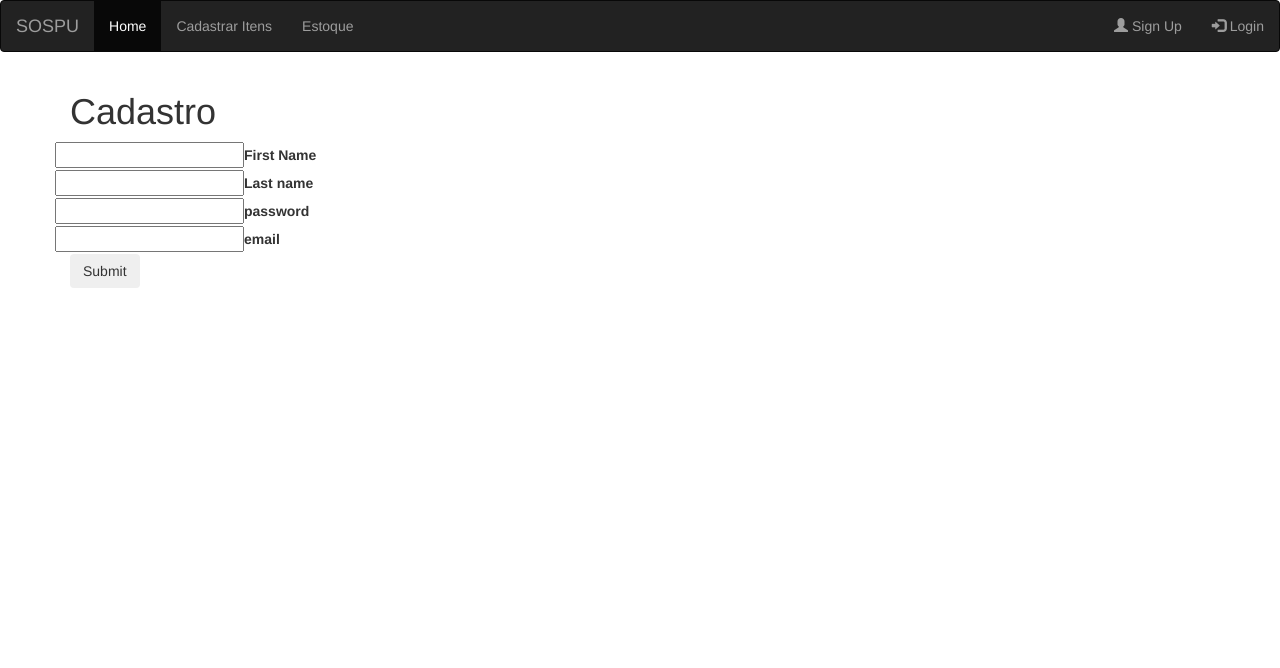
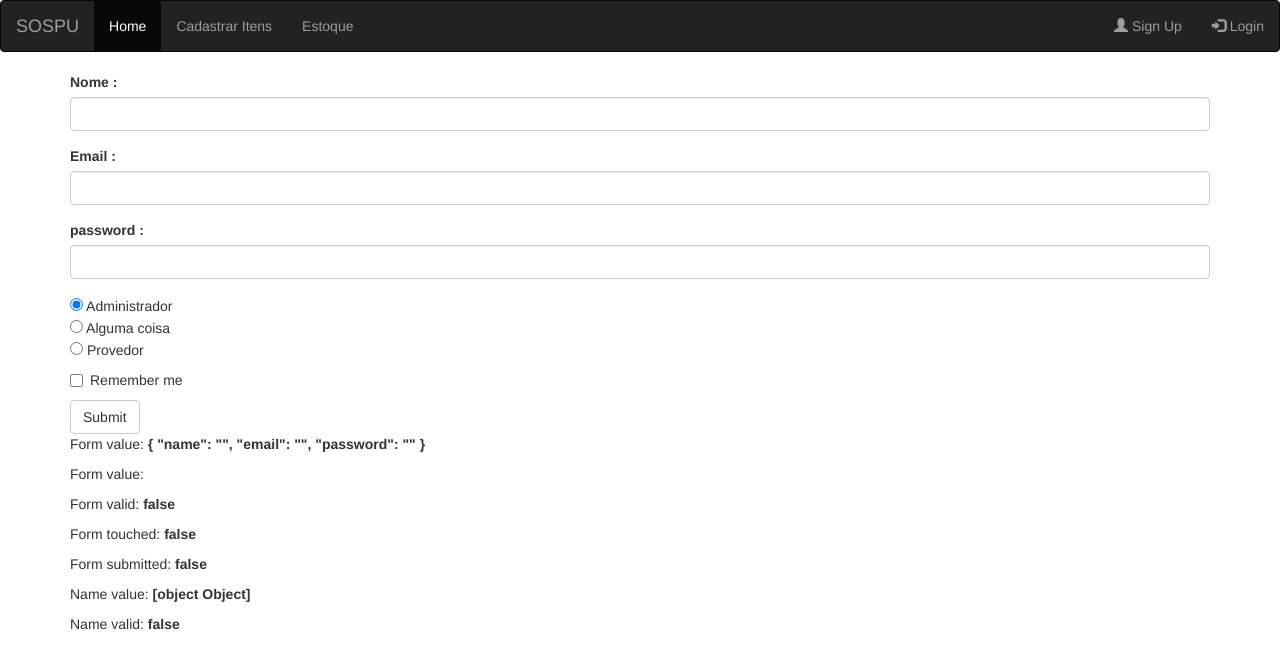
Before and after one commit to bernardlcs/Les2017.2, an Angular app: page /cadastro in a window 1280 px wide. Shown: the top 668 px of the page. Built offline with nearby package versions, Linux system fonts and the light colour scheme.

Commit message:
commit do cadastro com ng model

```diff
--- a/src/app/app.component.css
+++ b/src/app/app.component.css
@@ -0,0 +1,55 @@
+body{
+  background:url('http://garciabarreto.com.br/brasil/seo/primeirapaginadogoogle/images/primeira-pagina-google-6.png');
+  padding:50px;
+}
+
+#login-dp{
+  min-width: 250px;
+  padding: 14px 14px 0;
+  overflow:hidden;
+  background-color:rgba(255,255,255,.8);
+}
+#login-dp .help-block{
+  font-size:12px
+}
+#login-dp .bottom{
+  background-color:rgba(255,255,255,.8);
+  border-top:1px solid #ddd;
+  clear:both;
+  padding:14px;
+}
+#login-dp .social-buttons{
+  margin:12px 0
+}
+#login-dp .social-buttons a{
+  width: 49%;
+}
+#login-dp .form-group {
+  margin-bottom: 10px;
+}
+.btn-fb{
+  color: #fff;
+  background-color:#3b5998;
+}
+.btn-fb:hover{
+  color: #fff;
+  background-color:#496ebc
+}
+.btn-tw{
+  color: #fff;
+  background-color:#55acee;
+}
+.btn-tw:hover{
+  color: #fff;
+  background-color:#59b5fa;
+}
+@media(max-width:768px){
+  #login-dp{
+    background-color: inherit;
+    color: #fff;
+  }
+  #login-dp .bottom{
+    background-color: inherit;
+    border-top:0 none;
+  }
+}
--- a/src/app/cadastro-user/cadastro-user.component.html
+++ b/src/app/cadastro-user/cadastro-user.component.html
@@ -1,33 +1,46 @@
+<div>
 
-<h1>Cadastro</h1>
-  <div class="row">
-    <div class="input-field col s6">
-      <input value="" id="first_name" type="text" class="validate">
-      <label class="active" for="first_name">First Name</label>
+  <form #userFormCad="ngForm" (ngSubmit)="onFormSubmCad(userFormCad)">
+
+    <div class="form-group">
+      <label for="name">Nome :</label>
+      <input name="name" class="form-control"  id="name" ngModel required #userName="ngModel">
     </div>
-  </div>
 
-  <div class="row">
-    <div class="input-field col s6">
-      <input value="" id="last_name" type="text" class="validate">
-      <label class="active" for="last_name">Last name</label>
+    <div class="form-group">
+      <label for="email">Email :</label>
+      <input name="email" class="form-control"  id="email" ngModel required #userEmail="ngModel">
     </div>
-  </div>
 
-  <div class="row">
-    <div class="input-field col s6">
-      <input value="" id="password" type="text" class="validate">
-      <label class="active" for="password">password</label>
+    <div class="form-group">
+      <label for="password">password :</label>
+      <input type="password" name="password" class="form-control"  id="password" ngModel required #userPassword="ngModel">
     </div>
-  </div>
 
-  <div class="row">
-    <div class="input-field col s6">
-      <input value="" id="email" type="text" class="validate">
-      <label class="active" for="email" data-error="wrong" data-success="right">email</label>
+    <article>
+      <input type="radio" name="gender" value="Administrador" checked> Administrador<br>
+      <input type="radio" name="gender" value="Alguma coisa"> Alguma coisa<br>
+      <input type="radio" name="gender" value="Provedor"> Provedor
+    </article>
+
+    <div class="checkbox">
+      <label><input type="checkbox"> Remember me</label>
     </div>
-  </div>
 
-  <button class="btn waves-effect waves-light" type="submit" name="action">Submit
-    <i class="material-icons right"></i>
-  </button>
+    <button type="submit" class="btn btn-default">Submit</button>
+  </form>
+
+</div>
+
+<div>
+  <p>Form value: <b> {{ userFormCad.value | json }} </b></p>
+  <p>Form value: <b> {{ userFormCad.va | json }} </b></p>
+  <p>Form valid: <b> {{ userFormCad.valid }} </b></p>
+  <p>Form touched: <b> {{ userFormCad.touched }} </b></p>
+  <p>Form submitted: <b> {{ userFormCad.submitted }} </b></p>
+</div>
+
+<div>
+  <p>Name value: <b> {{ userFormCad.value }} </b></p>
+  <p>Name valid: <b> {{ userFormCad.valid }} </b></p>
+</div>
--- a/src/app/cadastro-user/cadastro-user.component.ts
+++ b/src/app/cadastro-user/cadastro-user.component.ts
@@ -1,4 +1,5 @@
 import { Component, OnInit, ViewEncapsulation } from '@angular/core';
+import { NgForm } from '@angular/forms';
 
 @Component({
   selector: 'app-cadastro-user',
@@ -8,6 +9,14 @@ import { Component, OnInit, ViewEncapsulation } from '@angular/core';
 })
 export class CadastroUserComponent implements OnInit {
 
+
+  onFormSubmCad(userFormCad: NgForm) {
+
+    console.log(userFormCad);
+
+  }
+
+
   constructor() { }
 
   ngOnInit() {
--- a/src/app/login/login.component.html
+++ b/src/app/login/login.component.html
@@ -1,10 +1,10 @@
-
+<form #formLogin = "ngForm"  (ngSubmit) = "onSubmit(formLogin)">
 <div class="container">
   <div class="row">
 
     <div class="col s6 offset-s3 z-depth-1" id="panell">
       <h3 id="title">Login</h3>
-      <form #formLogin = "ngForm"  (ngSubmit) = "onSubmit(formLogin)">
+
 
         <div class="input-field" id="username">
           <p>Username</p>
@@ -22,14 +22,18 @@
           <input type="checkbox" id="remember"/>
           <label for="remember" id="checkbox" >Remember me</label>
         </p>
+
         <button class="btn waves-effect waves-light" type="submit" name="action">Submit
           <i class="material-icons right"></i>
         </button>
+
         <a class="waves-effect waves-light btn" id="signin" routerLink="/cadastro">Signin</a>
 
-      </form>
+
 
     </div>
   </div>
 
 </div>
+
+</form>
--- a/src/app/login/login.component.ts
+++ b/src/app/login/login.component.ts
@@ -8,8 +8,7 @@ import { Component, OnInit, ViewEncapsulation } from '@angular/core';
 })
 export class LoginComponent implements OnInit {
 
-  onSubmit(){
-
+  onSubmitCadastro(){
 
   }
 
```
